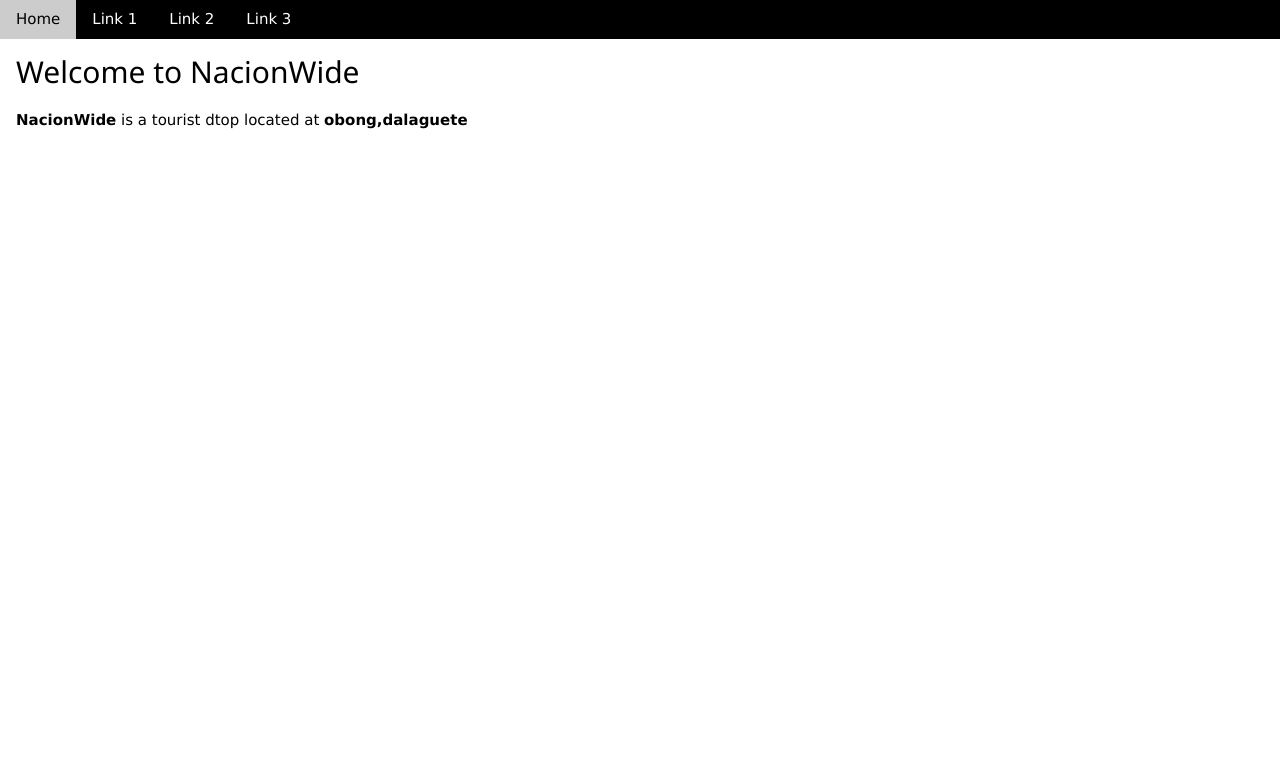
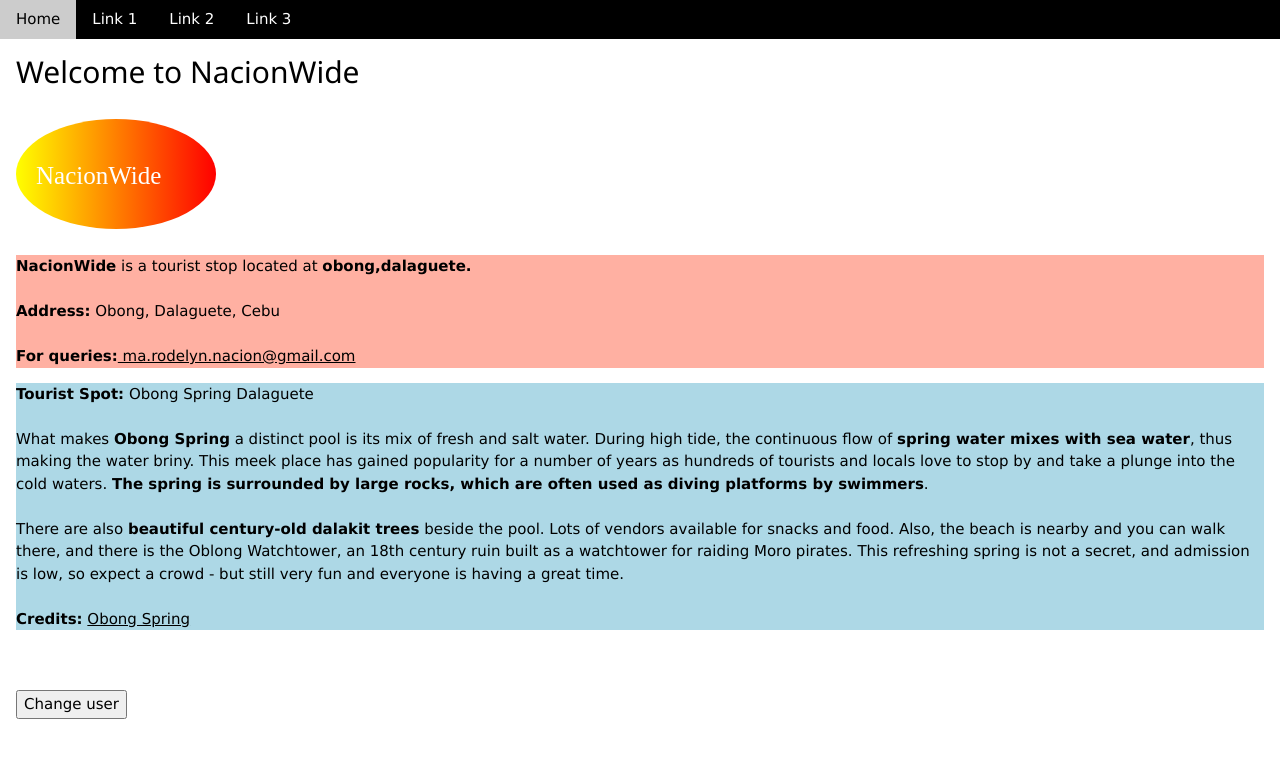
Before and after one commit to Naciongsc/Nacion_website2, a plain HTML site: page index.html in a window 1280 px wide. Drawn offline with nearby package versions, Linux system fonts and the light colour scheme.

Commit message:
Add files via upload

```diff
--- a/index.html
+++ b/index.html
@@ -1,10 +1,18 @@
 <!DOCTYPE html>
 <html>
-<title>W3.CSS</title>
-<meta name="viewport" content="width=device-width, initial-scale=1">
-<link rel="stylesheet" href="https://www.w3schools.com/w3css/4/w3.css">
-<body>
+  <head>
+    <meta charset="utf-8">
+    <title>My test page</title>
+    <link href="styles/style.css" rel="stylesheet">
+    <meta name="viewport" content="width=device-width, initial-scale=1">
+    <link rel="stylesheet" href="https://www.w3schools.com/w3css/4/w3.css">
 
+
+</head>
+
+
+
+  <body>
 
 <div class="w3-bar w3-black">
   <a href="#" class="w3-bar-item w3-button">Home</a>
@@ -14,16 +22,50 @@
 </div>
 
 <div class="w3-container">
-  <h2>Welcome to NacionWide</h2>
-  <p> <strong>NacionWide</strong> is a tourist dtop located at <strong>obong,dalaguete<strong>
+
+
+
+
+<h2>Welcome to NacionWide</h2>
+
+<svg class=logo height="130" width="800">
+  <defs>
+    <linearGradient id="grad1" x1="0%" y1="0%" x2="100%" y2="0%">
+      <stop offset="0%"
+      style="stop-color:rgb(255,255,0);stop-opacity:1" />
+      <stop offset="110%"
+      style="stop-color:rgb(255,0,0);stop-opacity:1" />
+    </linearGradient>
+  </defs>
+  <ellipse cx="100" cy="70" rx="100" ry="55" fill="url(#grad1)" />
+  <text fill="#ffffff" font-size="25" font-family="Lucida Calligraphy"
+  x="20" y="80">NacionWide</text>
+Sorry, your browser does not support inline SVG.
+</svg>
+
+
+
+
+<p style="background-color:rgba(255, 99, 71, 0.5);"><strong>NacionWide</strong> is a tourist stop located at <strong>obong,dalaguete.</strong>
+<br><br>
+<strong>Address:</strong> Obong, Dalaguete, Cebu
+<br><br>
+<strong>For queries:</strong><a href="https://mail.google.com/mail/u/0/#inbox"> ma.rodelyn.nacion@gmail.com</a>
+</p>
+
+<p class= obong style="background-color:lightblue;">
+  <strong> Tourist Spot:</strong> Obong Spring Dalaguete
+  <br><br>
+  What makes <strong>Obong Spring</strong> a distinct pool is its mix of fresh and salt water. During high tide, the continuous flow of <strong>spring water mixes with sea water</strong>, thus making the water briny. This meek place has gained popularity for a number of years as hundreds of tourists and locals love to stop by and take a plunge into the cold waters. <strong>The spring is surrounded by large rocks, which are often used as diving platforms by swimmers</strong>.
+  <br><br>There are also <strong>beautiful century-old dalakit trees</strong> beside the pool. Lots of vendors available for snacks and food. Also, the beach is nearby and you can walk there, and there is the Oblong Watchtower, an 18th century ruin built as a watchtower for raiding Moro pirates. This refreshing spring is not a secret, and admission is low, so expect a crowd - but still very fun and everyone is having a great time.
+  <br><br><strong>Credits:</strong> <a href="https://www.tripadvisor.com.ph/Attraction_Review-g1498929-d2323874-Reviews-Obong_Spring-Dalaguete_Cebu_Island_Visayas.html#REVIEWS">Obong Spring</a>
   </p>
 
-  <script>
-    function setUserName() {
-  let myName = prompt('Please enter your name.');
-  localStorage.setItem('name', myName);
-  myHeading.textContent = 'Mozilla is cool, ' + myName;
-}
-    </script>
+<br><br>
+
+<button>Change user</button>
+
+
+
 </body>
 </html>
```
